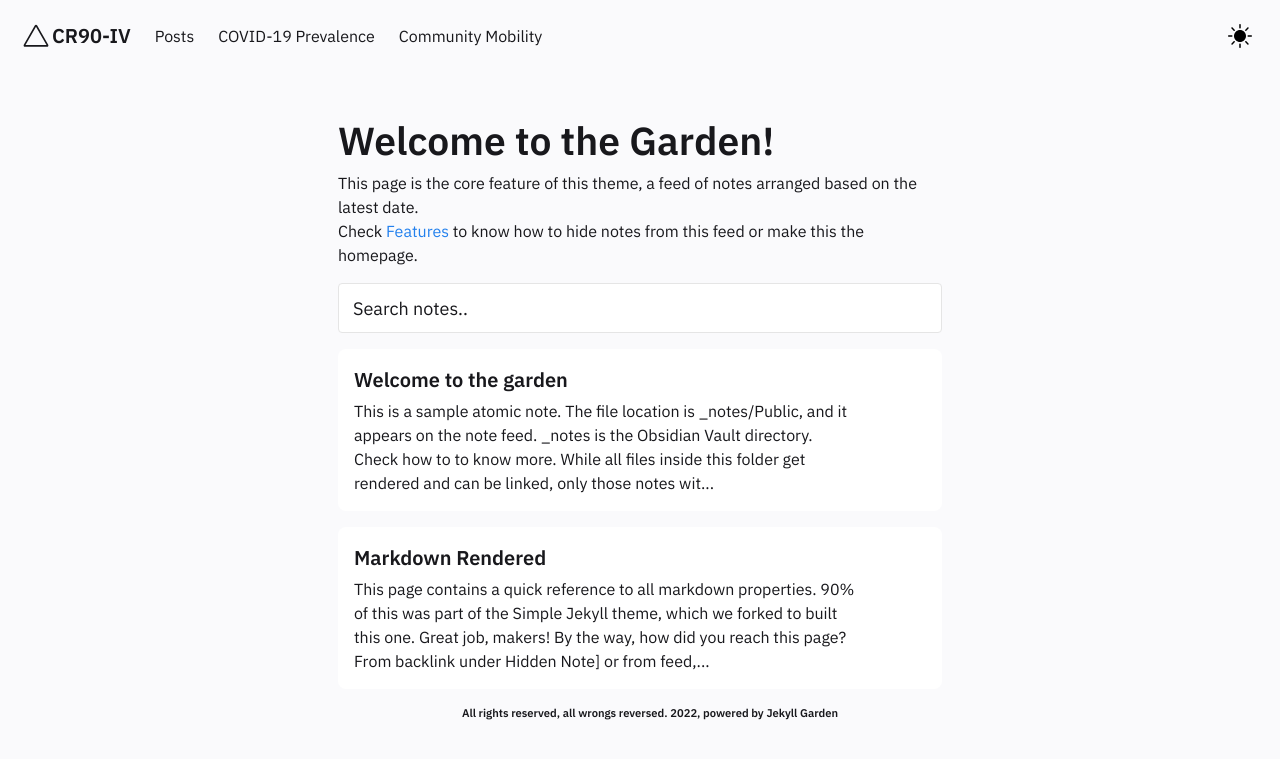
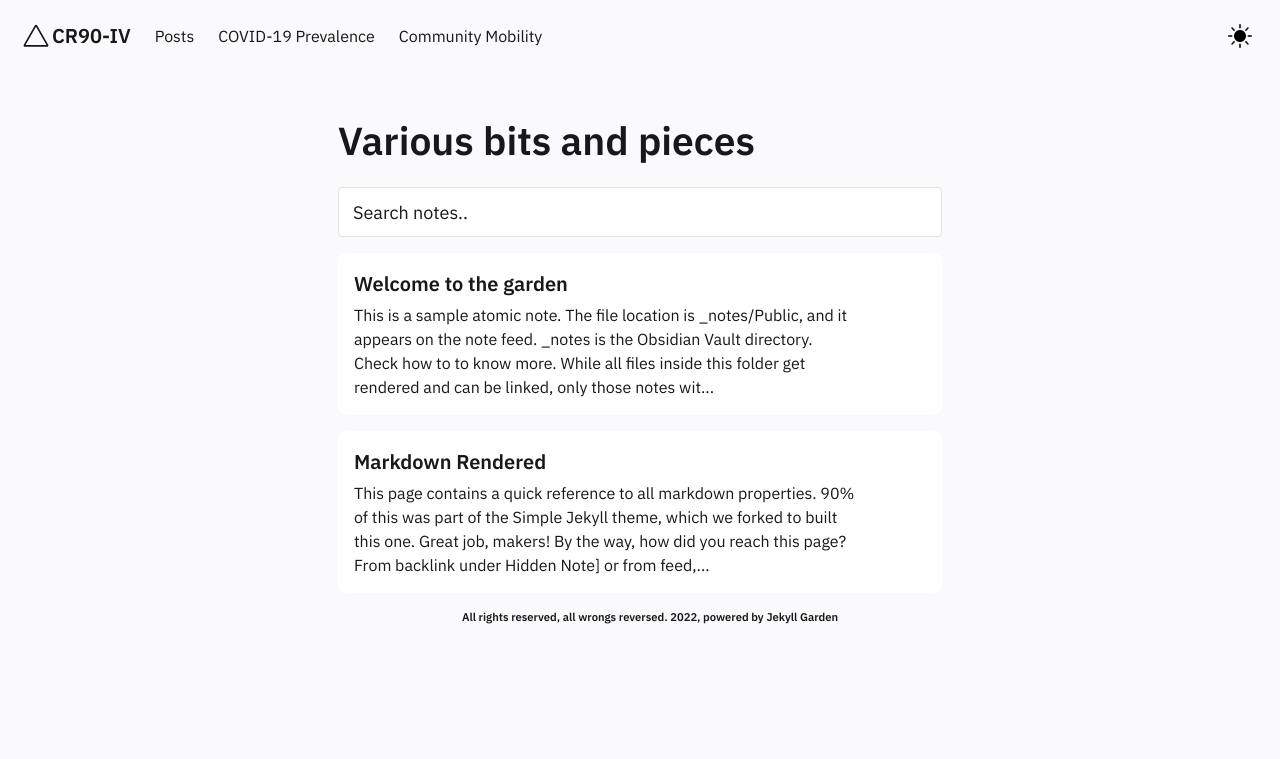
Before and after one commit to CR90-IV/CR90-IV.github.io, a Jekyll site: the page built from pages/index.md, in a window 1280 px wide. Shown: the top 759 px of the page. Built offline with Jekyll 4.4.1, drawn with Linux system fonts in a browser that asks for light colours.

Commit message:
Update FeedContent.html

```diff
--- a/_includes/FeedContent.html
+++ b/_includes/FeedContent.html
@@ -1,8 +1,4 @@
 <div class="block">
-    <h1>Welcome to the Garden!</h1>
-
-    This page is the core feature of this theme, a feed of notes arranged based on the latest date. </br>
-    Check <a href="../posts/features" style="color:var(--link);">Features</a> to know how to hide notes from this feed or make this the homepage.
-
+    <h1>Various bits and pieces</h1>
 
     </div>
```
